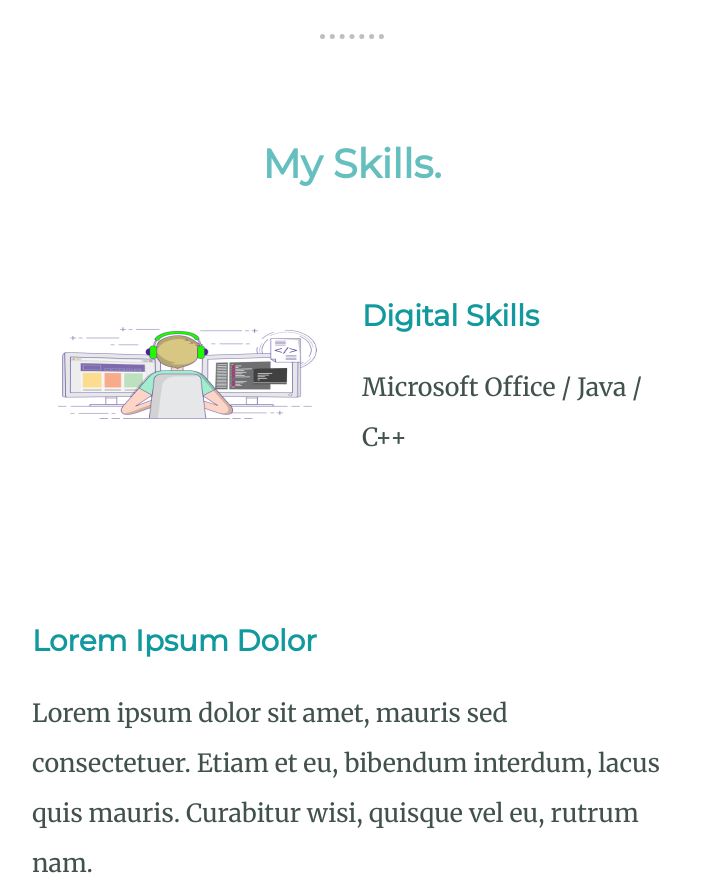
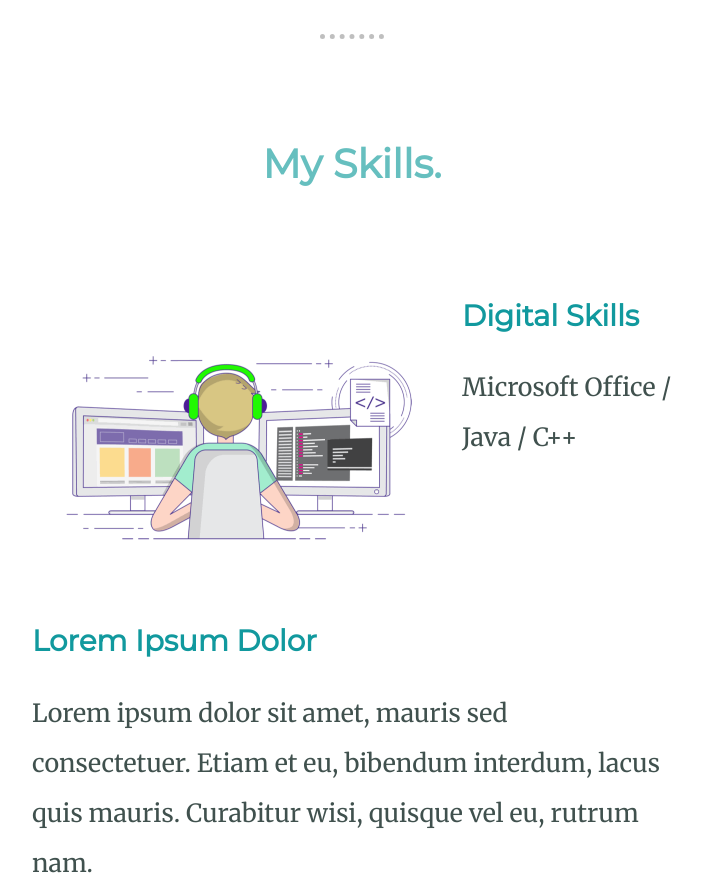
Before and after one commit to Rony12312/First-Site, a plain HTML site: page index.html in a window 1280 px wide. Shown: the part 1030-1921 px from the top of the page, without its empty margins (288-989 px from the left). Drawn offline with Linux system fonts and the light colour scheme.

Commit message:
Update Styles.css

```diff
--- a/CSS/Styles.css
+++ b/CSS/Styles.css
@@ -83,8 +83,8 @@ a:hover {
     width: 25%;
     float: left;
     margin-right: 30px;
-        width: 300px;
-    height: 150px;
+    width: 400px;
+    height: 300px;
 }
 
 .skill-row {
```
